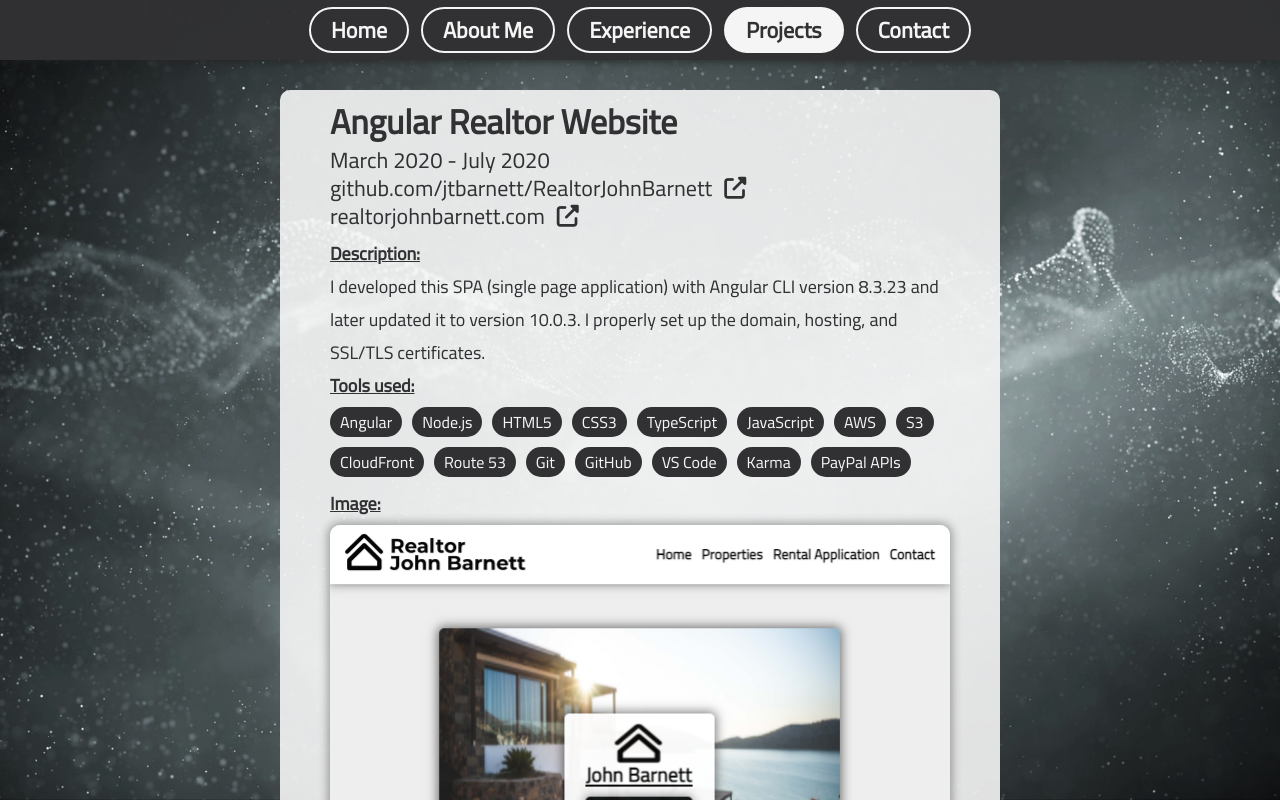
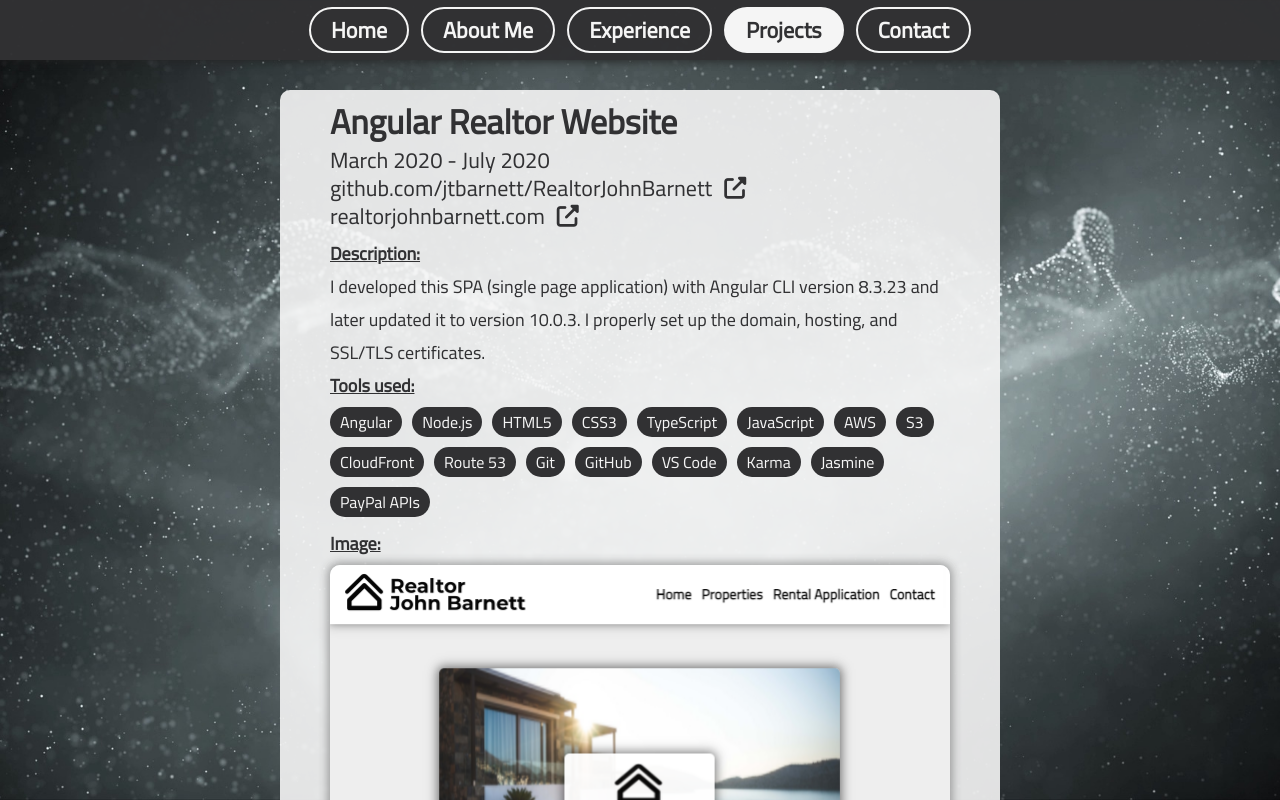
Before and after one commit to jtbarnett/Portfolio-Website, an Angular app: page /projects in a window 1280 px wide. Built offline with nearby package versions, Linux system fonts and the light colour scheme.

Commit message:
Added to experience listings

```diff
--- a/src/app/components/experience/experience.component.ts
+++ b/src/app/components/experience/experience.component.ts
@@ -16,7 +16,7 @@ export class ExperienceComponent implements OnInit {
     string1: "• Developed company image gallery application with Angular/Node.js",
     string2: "• Interfaced with Express framework to retrieve images from REST API",
     string3: "• Wrote and implemented Unit and Integration Tests for software modules",
-    string4: "• Configured build options for project deployment and conducted CI/CD",
+    string4: "• Configured build options with Bamboo, Jenkins, and Maven for CI/CD",
     tools: [
       "Angular", "Node.js", "Express.js", "HTML5", "CSS3", "TypeScript", "JavaScript", "Jenkins", "Maven", "Bamboo","Jira", "Confluence", "Bitbucket", "Git", "VS Code"
     ],
--- a/src/app/components/projects/projects.component.ts
+++ b/src/app/components/projects/projects.component.ts
@@ -16,7 +16,7 @@ export class ProjectsComponent implements OnInit {
     projectLink: "realtorjohnbarnett.com",
     description: "I developed this SPA (single page application) with Angular CLI version 8.3.23 and later updated it to version 10.0.3. I properly set up the domain, hosting, and SSL/TLS certificates.",
     tools: [
-      "Angular", "Node.js", "HTML5", "CSS3", "TypeScript", "JavaScript", "AWS", "S3", "CloudFront", "Route 53", "Git", "GitHub", "VS Code", "Karma", "PayPal APIs"
+      "Angular", "Node.js", "HTML5", "CSS3", "TypeScript", "JavaScript", "AWS", "S3", "CloudFront", "Route 53", "Git", "GitHub", "VS Code", "Karma", "Jasmine", "PayPal APIs"
     ],
     notLast: true,
     hasImage: true,
```
